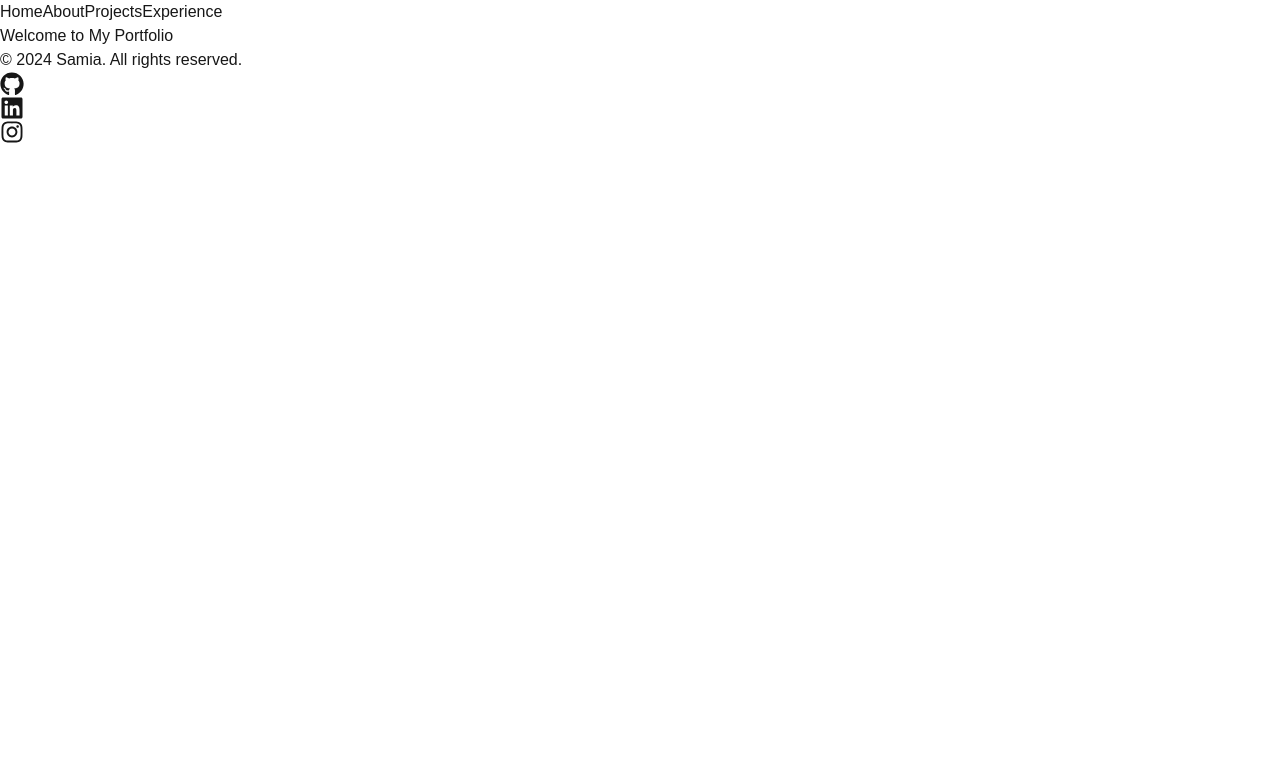
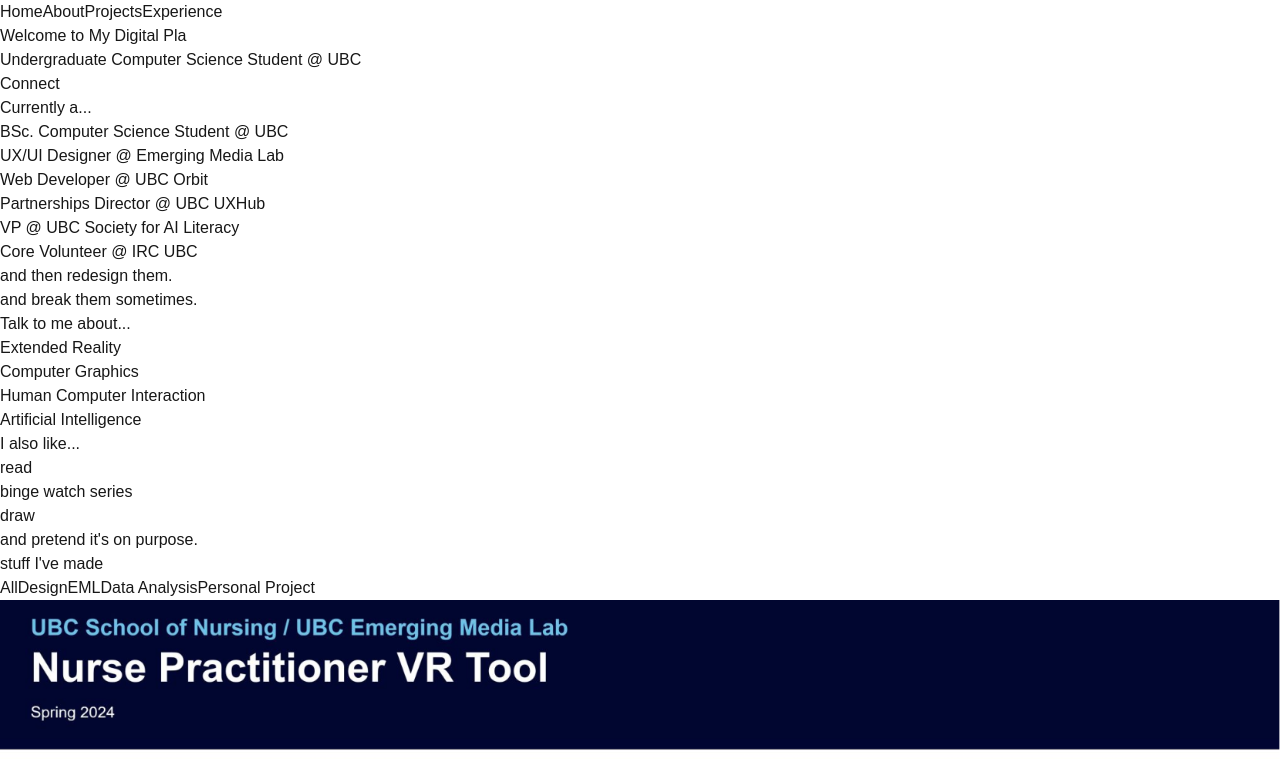
Before and after one commit to ssamiaa/portfoliowebsite, a Next.js app: page / in a window 1280 px wide. Shown: the top 767 px of the page. Built offline with nearby package versions, Linux system fonts and the light colour scheme.

Commit message:
Added sections to page

```diff
--- a/src/app/layout.tsx
+++ b/src/app/layout.tsx
@@ -1,7 +1,5 @@
 
 import "./globals.css";
-import Header from "@/components/Header";
-import Footer from "@/components/Footer";
 
 export const metadata = {
   title: "Samia's Portfolio",
@@ -12,9 +10,7 @@ export default function RootLayout({ children }: { children: React.ReactNode })
   return (
     <html lang="en" className="scroll-smooth">
       <body className="flex flex-col min-h-screen bg-gray-50 text-gray-900">
-        <Header />
         <main className="flex-grow">{children}</main>
-        <Footer />
       </body>
     </html>
   );
--- a/src/app/page.tsx
+++ b/src/app/page.tsx
@@ -1,7 +1,19 @@
+import Header from "@/components/Header";
+import Footer from "@/components/Footer";
+import Hero from "@/components/Hero";
+import About from "@/components/About";
+import Projects from "@/components/Projects";
+import Experience from "@/components/Experience";
+
 export default function Home() {
     return (
-      <section className="flex items-center justify-center h-screen">
-        <h1 className="text-5xl font-bold">Welcome to My Portfolio</h1>
-      </section>
-    );
+        <>
+            <Header />
+            <Hero />
+            <About />
+            <Projects/>
+            <Experience/>
+            <Footer />
+        </>
+      );
   }
```
